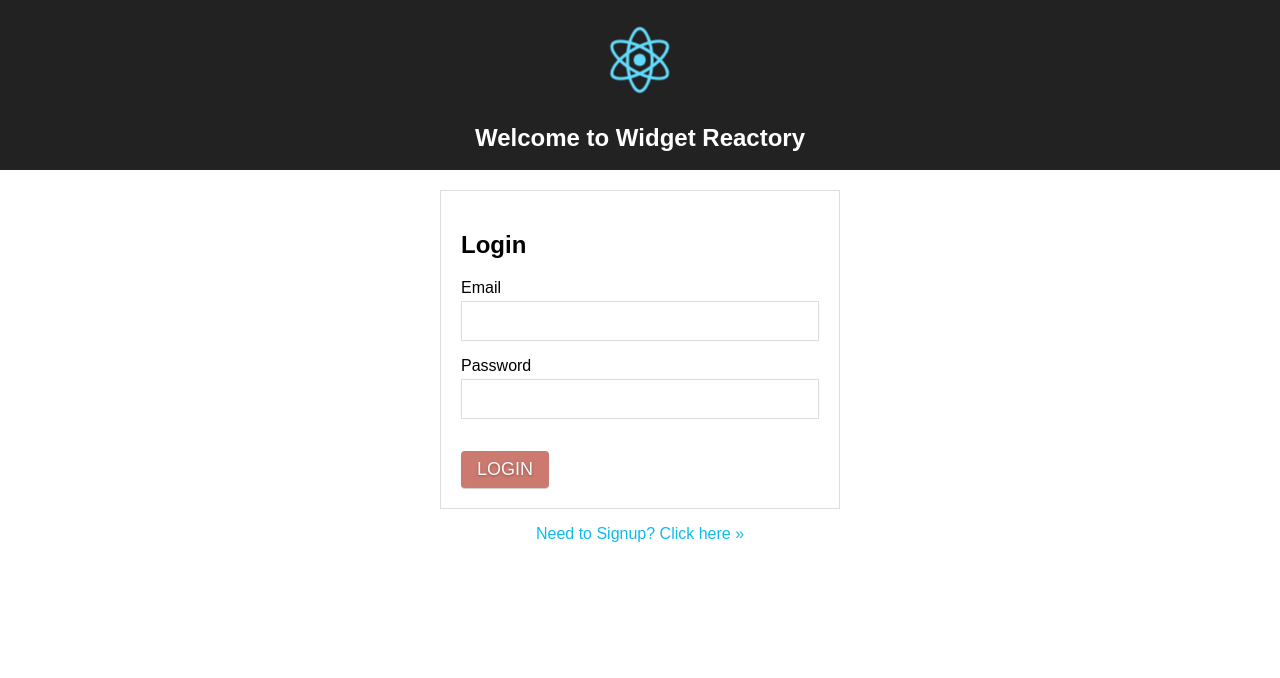
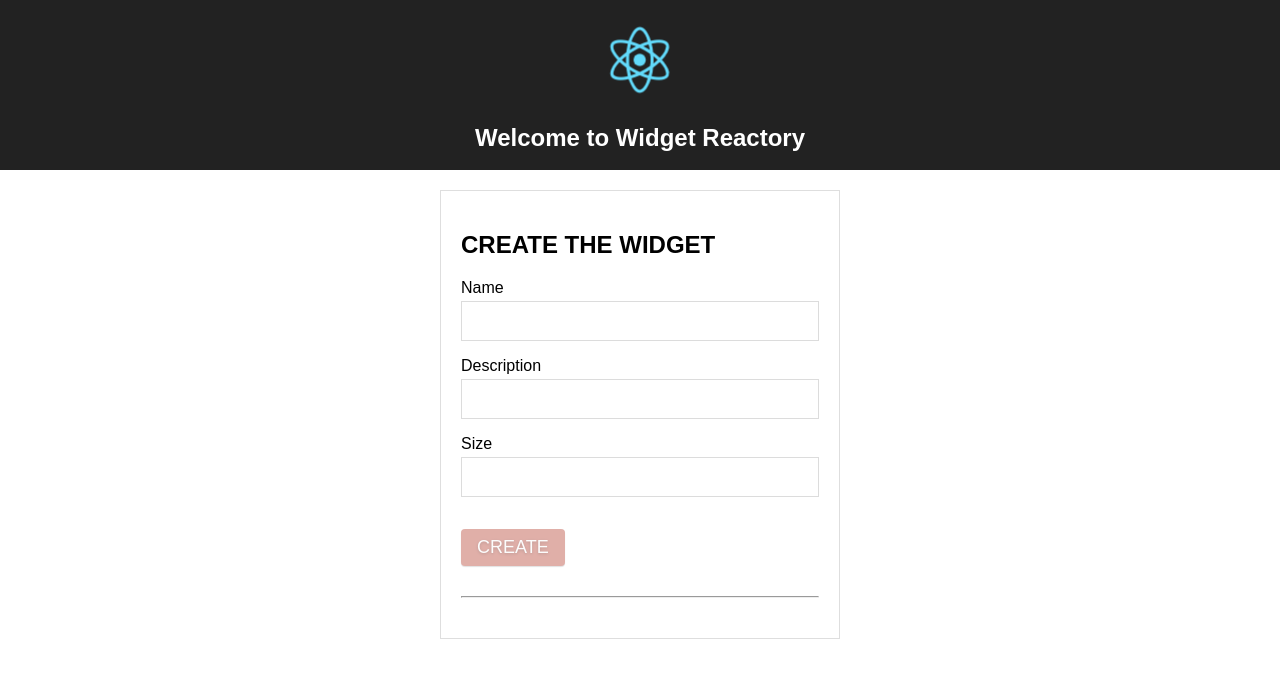
Before and after one commit to salody/reactSagaAuth, a React (Create React App) app: page /widgets in a window 1280 px wide. Before the commit this address led to /login. Shown: the top 678 px of the page. Built offline with nearby package versions, Linux system fonts and the light colour scheme.

Commit message:
少些一个return 发生的血案

```diff
--- a/src/client/actions.js
+++ b/src/client/actions.js
@@ -7,9 +7,8 @@ export function setClient(token) {
   }
 }
 
-export function unsetClient(token) {
+export function unsetClient() {
   return {
     type: CLIENT_UNSET,
-    token
   }
 }
--- a/src/index-reducer.js
+++ b/src/index-reducer.js
@@ -9,11 +9,13 @@ import { reducer as form } from 'redux-form';
 import client from './client/reducer';
 import signup from './signup/reducer';
 import login from './login/reducer';
+import widgets from './widgets/reducer'
 
 const IndexReducer = combineReducers({
   login,
   signup,
   client,
+  widgets,
   form,
 });
 
--- a/src/index-sagas.js
+++ b/src/index-sagas.js
@@ -1,9 +1,11 @@
 import SignupSaga from './signup/sagas';
 import LoginSaga from './login/sagas';
+import WidgetSaga from './widgets/sagas';
 
 export default function* IndexSaga () {
   yield [
     SignupSaga(),
-    LoginSaga()
+    LoginSaga(),
+    WidgetSaga(),
   ]
 }
--- a/src/index.js
+++ b/src/index.js
@@ -47,7 +47,7 @@ ReactDOM.render(
         <IndexRoute onEnter={checkIndexAuthorization(store)}/>
         <Route path="/login" component={Login}/>
         <Route path="/signup" component={Signup}/>
-        <Route onEnter={checkWidgetAuthorization(store)} path="/widgets" component={Widgets}/>
+        <Route  path="/widgets" component={Widgets}/>
       </Route>
     </Router>
   </Provider>,
--- a/src/login/sagas.js
+++ b/src/login/sagas.js
@@ -1,6 +1,6 @@
-import { take, fork, cancel, call, put, cancelled } from 'redux-saga/effects';
-import { browserHistory } from 'react-router'
-import { handleApiErrors } from '../lib/api-error';
+import {take, fork, cancel, call, put, cancelled} from 'redux-saga/effects';
+import {browserHistory} from 'react-router'
+import {handleApiErrors} from '../lib/api-error';
 
 // login constants
 import {
@@ -22,17 +22,24 @@ import {
 const loginUrl = `${process.env.REACT_APP_API_URL}/api/Clients/login`;
 
 function loginApi(email, password) {
-  fetch(loginUrl, {
+  return fetch(loginUrl, {
     method: 'POST',
     headers: {
       'Content-Type': 'application/json'
     },
-    body: JSON.stringify({ email, password })
+    body: JSON.stringify({email, password})
   })
     .then(handleApiErrors)
-    .then(response => response.json())
+    .then(response => {
+      console.log('====================================');
+      console.log(response);
+      console.log('====================================');
+      return response.json();
+    })
     .then(jsonData => jsonData)
-    .catch((error) => { throw error })
+    .catch((error) => {
+      throw error
+    })
 }
 
 function* logout() {
@@ -41,7 +48,7 @@ function* logout() {
   browserHistory.push('/login');
 }
 
-function* loginFlow (email, password) {
+function* loginFlow(email, password) {
   let token;
   try {
     token = yield loginApi(email, password);
@@ -49,8 +56,8 @@ function* loginFlow (email, password) {
     yield put({type: LOGIN_SUCCESS});
     localStorage.setItem('token', JSON.stringify(token));
     browserHistory.push('/widgets');
-  } catch(error) {
-    yield put({ type: LOGIN_ERROR, error });
+  } catch (error) {
+    yield put({type: LOGIN_ERROR, error});
   } finally {
     // No matter what, if our `forked` `task` was cancelled
     // we will then just redirect them to login
@@ -61,11 +68,11 @@ function* loginFlow (email, password) {
   return token;
 }
 
-function* loginWatch () {
+function* loginWatch() {
   // Starting a loop.
   while (true) {
     // watching for the LOGIN_REQUESTING action
-    const { email, password } = yield take(LOGIN_REQUESTING);
+    const {email, password} = yield take(LOGIN_REQUESTING);
 
     // Fork a background task that will run loginFlow()。
     // 这个是异步的 不会阻止下面代码的进行。
--- a/src/widgets/actions.js
+++ b/src/widgets/actions.js
@@ -0,0 +1,27 @@
+import {
+  WIDGET_CREATING,
+  WIDGET_CREATE_SUCCESS,
+  WIDGET_CREATE_ERROR,
+} from './constants';
+
+export const widgetCreate = (client, widget) => {
+  return {
+    type: WIDGET_CREATING,
+    client,
+    widget
+  }
+};
+
+export const widgetCreateSuccess = function widgetCreateSuccess (widget) {
+  return {
+    type: WIDGET_CREATE_SUCCESS,
+    widget,
+  }
+};
+
+export const widgetCreateError = function widgetCreateError (error) {
+  return {
+    type: WIDGET_CREATE_ERROR,
+    error,
+  }
+};
--- a/src/widgets/constants.js
+++ b/src/widgets/constants.js
@@ -0,0 +1,3 @@
+export const WIDGET_CREATING = 'WIDGET_CREATING';
+export const WIDGET_CREATE_SUCCESS = 'WIDGET_CREATE_SUCCESS';
+export const WIDGET_CREATE_ERROR = 'WIDGET_CREATE_ERROR';
--- a/src/widgets/index.js
+++ b/src/widgets/index.js
@@ -1,9 +1,122 @@
-import React, { Component } from 'react';
+import React, {Component} from 'react';
+import {reduxForm, Field} from 'redux-form';
+import {connect} from 'react-redux';
 
-export default class Widgets extends Component {
+import Messages from '../notifications/Messages';
+import Errors from '../notifications/Errors';
+
+import {widgetCreate} from "./actions";
+
+// validation function for 'name' field
+const nameRequired = value => (value ? undefined : 'Name Required')
+
+class Widgets extends Component {
+
+  renderNameInput = ({ input, type, meta: { touched, error } }) => (
+    <div>
+      {/* Spread RF's input properties onto our input */}
+      <input
+        {...input}
+        type={type}
+      />
+      {/*
+        If the form has been touched AND is in error, show `error`.
+        `error` is the message returned from our validate function above
+        which in this case is `Name Required`.
+
+        `touched` is a live updating property that RF passes in.  It tracks
+        whether or not a field has been "touched" by a user.  This means
+        focused at least once.
+      */}
+      {touched && error && (
+        <div style={{ color: '#cc7a6f', margin: '-10px 0 15px', fontSize: '0.7rem' }}>
+          {error}
+        </div>
+      )
+      }
+    </div>
+  );
+
+  submit = (widget) => {
+    const {client, widgetCreate, reset} = this.props;
+    widgetCreate(widget, client);
+    reset();
+  };
+
   render() {
+    const {
+      handleSubmit,
+      invalid,
+      widgets: {
+        list,
+        requesting,
+        successful,
+        messages,
+        errors
+      }
+    } = this.props;
     return (
-      <div>WIDGETS</div>
+      <div className="widgets">
+        <div className="widget-form">
+          <form onSubmit={handleSubmit(this.submit)}>
+            <h1>CREATE THE WIDGET</h1>
+            <label htmlFor="name">Name</label>
+            {/* We will use a custom component AND a validator */}
+            <Field
+              name="name"
+              type="text"
+              id="name"
+              className="name"
+              component={this.renderNameInput}
+              validate={nameRequired}
+            />
+            <label htmlFor="description">Description</label>
+            <Field
+              name="description"
+              type="text"
+              id="description"
+              className="description"
+              component="input"
+            />
+            <label htmlFor="size">Size</label>
+            <Field
+              name="size"
+              type="number"
+              id="size"
+              className="number"
+              component="input"
+            />
+            {/* the button will remain disabled until not invalid */}
+            <button
+              disabled={invalid}
+              action="submit"
+            >CREATE</button>
+          </form>
+          <hr />
+          <div className="widget-messages">
+            {requesting && <span>Creating widget...</span>}
+            {!requesting && !!errors.length && (
+              <Errors message="Failure to create Widget due to:" errors={errors} />
+            )}
+            {!requesting && successful && !!messages.length && (
+              <Messages messages={messages} />
+            )}
+          </div>
+        </div>
+      </div>
     );
   }
 }
+
+const mapStateToProps = (state) => ({
+  client: state.client,
+  widgets: state.widgets
+});
+
+const connected = connect(mapStateToProps, {widgetCreate})(Widgets);
+
+const formed = reduxForm({
+  form: 'widgets',
+})(connected);
+
+export default formed;
--- a/src/widgets/reducer.js
+++ b/src/widgets/reducer.js
@@ -0,0 +1,60 @@
+import {
+  WIDGET_CREATE_ERROR,
+  WIDGET_CREATE_SUCCESS,
+  WIDGET_CREATING
+} from "./constants";
+
+const initialState = {
+  list: [],
+  requesting: false,
+  successful: false,
+  messages: [],
+  errors: []
+};
+
+const widgetReducer = (state = initialState, action) => {
+  switch (action.type) {
+    case WIDGET_CREATING:
+      return {
+        ...state,
+        requesting: true,
+        successful: false,
+        messages: [{
+          body: `Widget: ${action.widget.name} being created...`,
+          time: new Date()
+        }],
+        errors: []
+      };
+
+    case WIDGET_CREATE_SUCCESS:
+      return {
+        list: [...state.list, action.widget],
+        requesting: false,
+        successful: true,
+        messages: [{
+          body: `Widget: ${action.widget.name} created!`,
+          time: new Date()
+        }]
+      };
+
+    case WIDGET_CREATE_ERROR:
+      return {
+        ...state,
+        requesting: false,
+        successful: false,
+        messages: [],
+        errors: [
+          ...state.errors,
+          {
+            body: action.error.toString(),
+            time: new Date()
+          }
+        ]
+      };
+
+    default:
+      return state;
+  }
+};
+
+export default widgetReducer;
--- a/src/widgets/sagas.js
+++ b/src/widgets/sagas.js
@@ -0,0 +1,56 @@
+import { call, put, takeLatest } from 'redux-saga/effects'
+import { handleApiErrors } from '../lib/api-error'
+import {
+  WIDGET_CREATING,
+} from './constants'
+
+import {
+  widgetCreateSuccess,
+  widgetCreateError,
+} from './actions'
+
+const widgetsUrl = `${process.env.REACT_APP_API_URL}/api/Clients`
+
+function widgetCreateApi (client, widget) {
+  const url = `${widgetsUrl}/${client.id}/widgets`
+  return fetch(url, {
+    method: 'POST',
+    headers: {
+      'Content-Type': 'application/json',
+      // passes our token as an "Authorization" header in
+      // every POST request.
+      Authorization: client.token.id || undefined, // will throw an error if no login
+    },
+    body: JSON.stringify(widget),
+  })
+    .then(handleApiErrors)
+    .then(response => response.json())
+    .then(json => json)
+    .catch((error) => { throw error })
+}
+
+function* widgetCreateFlow (action) {
+  try {
+    const { client, widget } = action
+    const createdWidget = yield call(widgetCreateApi, client, widget)
+    // creates the action with the format of
+    // {
+    //   type: WIDGET_CREATE_SUCCESS,
+    //   widget,
+    // }
+    // Which we could do inline here, but again, consistency
+    yield put(widgetCreateSuccess(createdWidget))
+  } catch (error) {
+    // same with error
+    yield put(widgetCreateError(error))
+  }
+}
+
+function* widgetsWatcher () {
+  // each of the below RECEIVES the action from the .. action
+  yield [
+    takeLatest(WIDGET_CREATING, widgetCreateFlow),
+  ]
+}
+
+export default widgetsWatcher
```
Also changed, not shown: src/lib/check-auth.js (line endings or trailing spaces), 1 other file (tests, documents, lock files or other folders).
